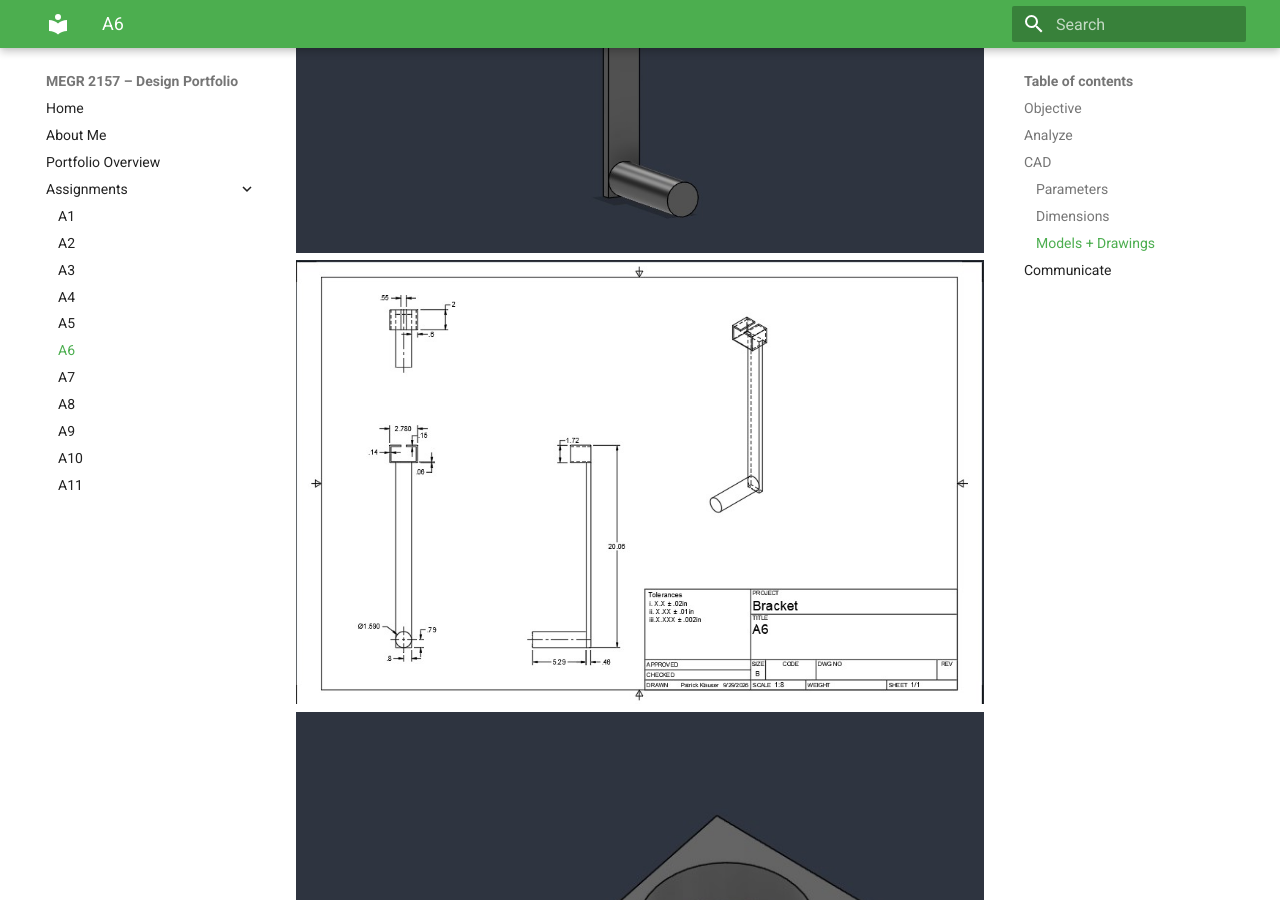
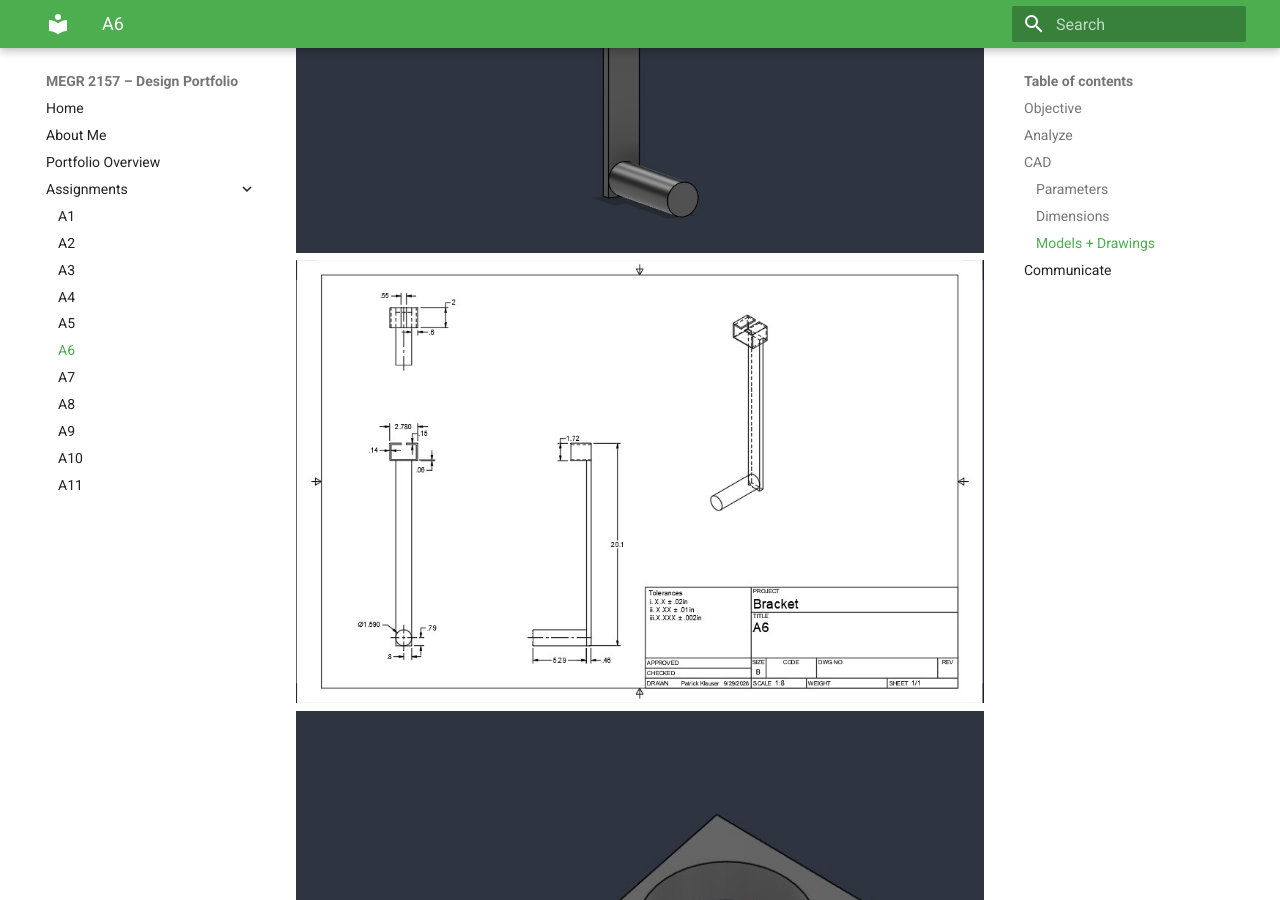
Before and after one commit to pklauser-cyber/design-projects-portfolio, an MkDocs documentation site: the page built from docs/assignments/A06/index.md, in a window 1280 px wide and 900 px high, scrolled down 2509 px. Built offline with MkDocs 1.6.1 and Material for MkDocs 9.7.7, drawn with Linux system fonts in a browser that asks for light colours.

Commit message:
Update index.md

```diff
--- a/docs/assignments/A06/index.md
+++ b/docs/assignments/A06/index.md
@@ -17,7 +17,7 @@ In order to create my parametric CAD model I needed to first create my parameter
 ![Screenshot5](H4.png)
 ### Models + Drawings
 ![Screenshot6](Bracket.jpg)
-![Screenshot7](BracketDrawing.jpg)
+![Screenshot7](BracketDrawing2.jpg)
 ![Screenshot8](Link.jpg)
 ![Screenshot9](LinkDrawing.jpg)
 
```
